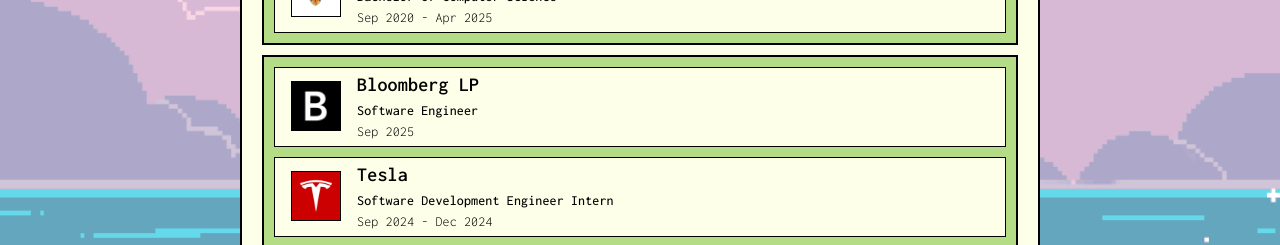
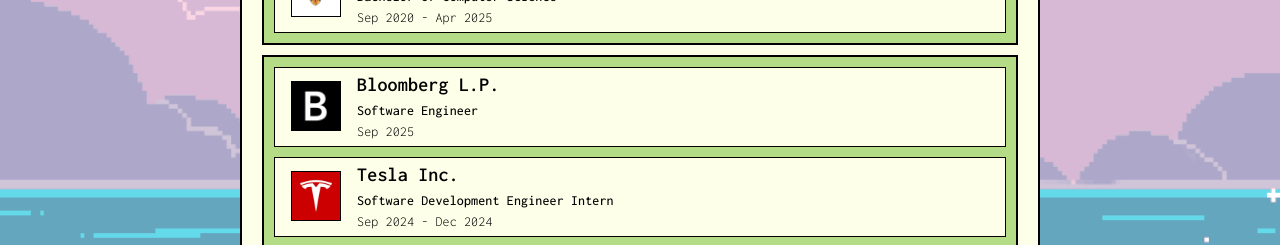
Before and after one commit to ChickanWang/Portfolio, a React (Create React App) app: page / in a window 1280 px wide. Both pictures are taken after a click on the element "Resume". Shown: the part 318-563 px from the top of the page. Built offline with nearby package versions, Linux system fonts and the light colour scheme; no server answers.

Commit message:
add japan photo

```diff
--- a/src/components/About.js
+++ b/src/components/About.js
@@ -186,7 +186,7 @@
                             marginBottom: 'auto'
                         }}
                     >
-                        Last Updated: January 10, 2025
+                        Last Updated: January 12, 2025
                     </Typography>
                 </Box>
             </Box>
--- a/src/components/Photos.js
+++ b/src/components/Photos.js
@@ -5,11 +5,11 @@
 import Iceland from '../static/photos/Iceland.JPG';
 import Icepick from '../static/photos/Icepick.JPG';
 import Prague from '../static/photos/Prague.JPG';
-import Algonquin from '../static/photos/Algonquin.JPG';
+import Japan from '../static/photos/Japan.JPG';
 import Ski from '../static/photos/Ski.JPG';
 
 const photos = [
-        {image: Algonquin, name: "Algonquin", note: "Jun 2024"},
+        {image: Japan, name: "Japan", note: "Jan 2025"},
         {image: Berlin, name: "Berlin", note: "May 2024"},
         {image: Prague, name: "Prague", note: "May 2024"},
         {image: Ski, name: "Skiing", note: "Feb 2024"},
--- a/src/components/Resume.js
+++ b/src/components/Resume.js
@@ -13,7 +13,7 @@
 const companies = [
     {
         image: Bloomberg,
-        name: 'Bloomberg LP',
+        name: 'Bloomberg L.P.',
         title: 'Software Engineer',
         duration: 'Sep 2025',
         location: 'New York City, NY',
@@ -21,7 +21,7 @@
     },
     {
         image: Tesla,
-        name: 'Tesla',
+        name: 'Tesla Inc.',
         title: 'Software Development Engineer Intern',
         duration: 'Sep 2024 - Dec 2024',
         location: 'Palo Alto, CA',
```
Also changed, not shown: src/static/photos/Algonquin.JPG (deleted), src/static/photos/Japan.JPG (added).
